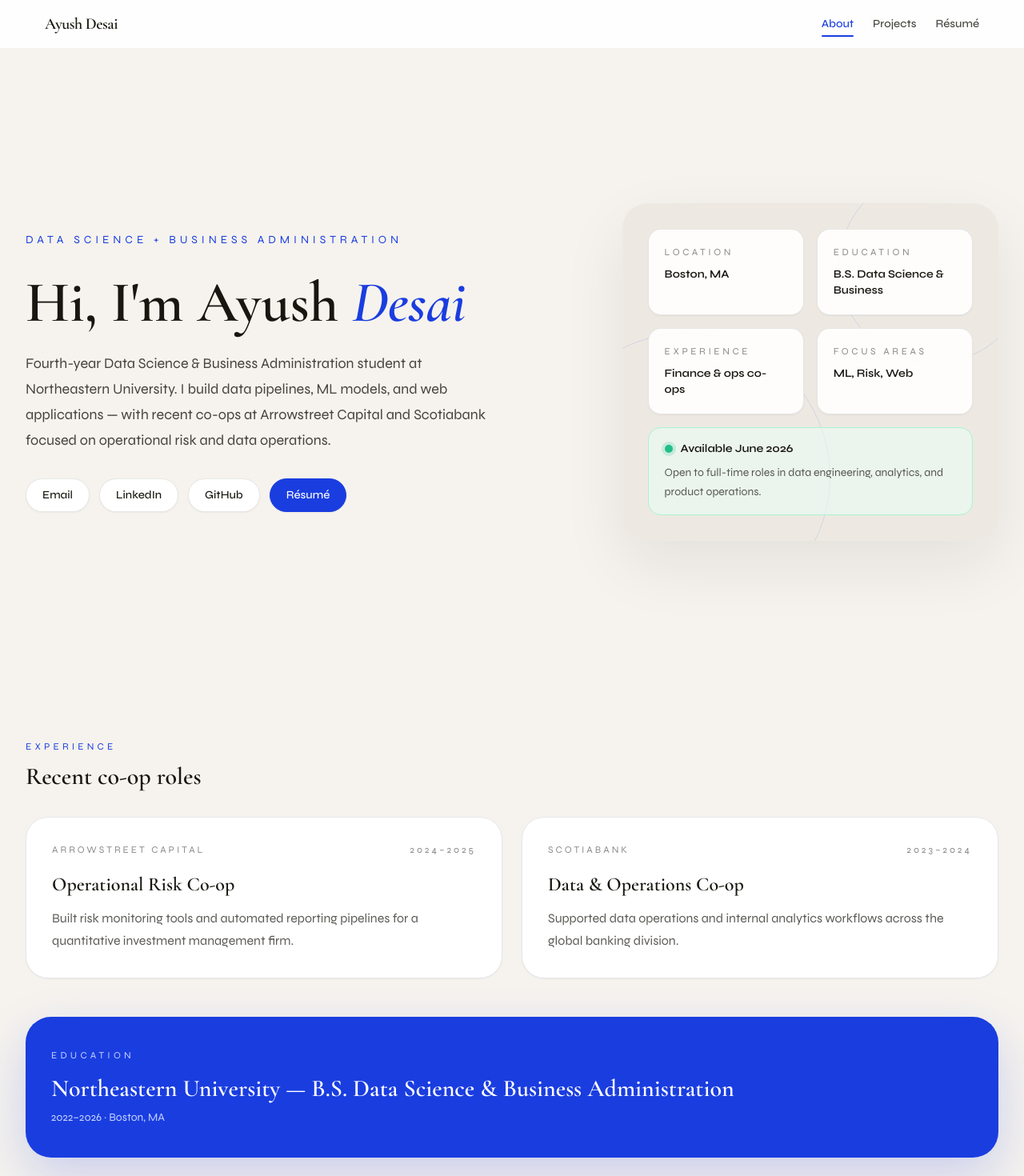
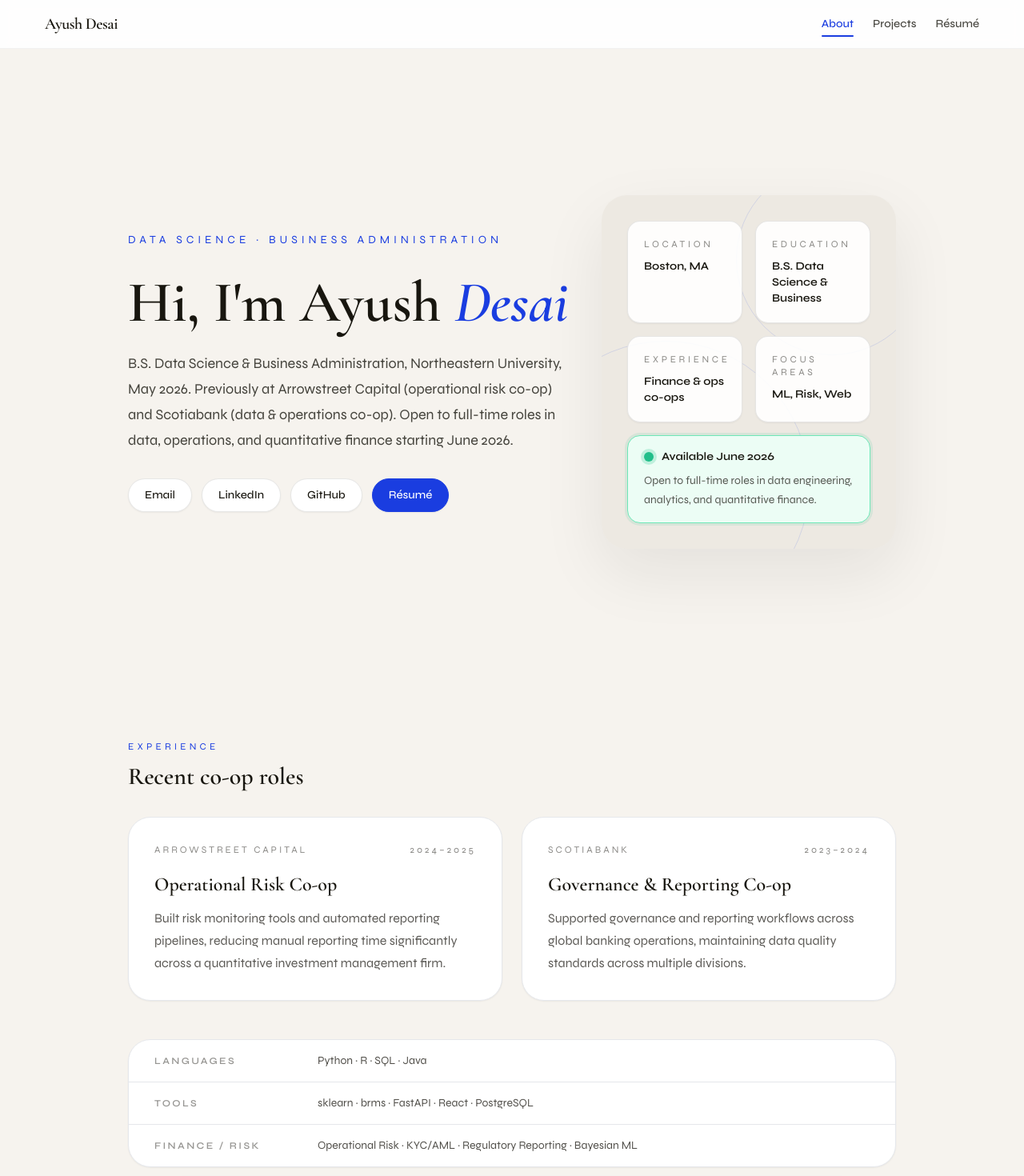
Before and after one commit to ayushadesai/Portfolio, a React (Vite) app: page / in a window 1280 px wide. Shown: the top 1470 px of the page at 80% size. Built offline with nearby package versions, Linux system fonts and the light colour scheme.

Commit message:
edits from claude lol

```diff
--- a/src/pages/About.tsx
+++ b/src/pages/About.tsx
@@ -1,12 +1,12 @@
 function About() {
   return (
-    <div className="mx-auto max-w-7xl px-6 pb-24 pt-10 lg:px-8">
+    <div className="mx-auto max-w-5xl px-6 pb-24 pt-10 lg:px-8">
       {/* Hero */}
       <section className="grid min-h-[calc(100vh-72px)] gap-10 lg:grid-cols-[1.2fr_0.8fr] lg:items-center">
         {/* Left */}
         <div className="space-y-8">
           <p className="text-sm uppercase tracking-[0.35em] text-[#1A3DE0]">
-            Data Science + Business Administration
+            Data Science · Business Administration
           </p>
           <div>
             <h1 className="font-display text-5xl font-semibold leading-tight text-[#18160F] sm:text-6xl lg:text-7xl">
@@ -14,10 +14,11 @@ function About() {
               <span className="italic text-[#1A3DE0]">Desai</span>
             </h1>
             <p className="mt-6 max-w-xl text-lg leading-8 text-[#18160F]/80">
-              Fourth-year Data Science &amp; Business Administration student at
-              Northeastern University. I build data pipelines, ML models, and
-              web applications — with recent co-ops at Arrowstreet Capital and
-              Scotiabank focused on operational risk and data operations.
+              B.S. Data Science &amp; Business Administration, Northeastern
+              University, May 2026. Previously at Arrowstreet Capital
+              (operational risk co-op) and Scotiabank (data &amp; operations
+              co-op). Open to full-time roles in data, operations, and
+              quantitative finance starting June 2026.
             </p>
           </div>
           <div className="flex flex-wrap gap-3">
@@ -77,14 +78,14 @@ function About() {
                 <p className="mt-2.5 text-sm font-semibold text-[#18160F]">ML, Risk, Web</p>
               </div>
             </div>
-            <div className="rounded-2xl border border-emerald-200 bg-emerald-50/60 px-5 py-4">
+            <div className="rounded-2xl border border-emerald-300 bg-emerald-50 px-5 py-4 shadow-[0_0_0_3px_rgba(16,185,129,0.10)]">
               <div className="flex items-center gap-2.5 text-sm font-semibold text-[#18160F]">
-                <span className="inline-block h-2.5 w-2.5 rounded-full bg-emerald-500 shadow-[0_0_0_4px_rgba(16,185,129,0.18)] animate-pulse" />
+                <span className="inline-block h-3 w-3 rounded-full bg-emerald-500 shadow-[0_0_0_4px_rgba(16,185,129,0.22)] animate-pulse" />
                 Available June 2026
               </div>
               <p className="mt-2 text-sm leading-6 text-[#18160F]/70">
                 Open to full-time roles in data engineering, analytics, and
-                product operations.
+                quantitative finance.
               </p>
             </div>
           </div>
@@ -109,8 +110,9 @@ function About() {
               Operational Risk Co-op
             </h3>
             <p className="mt-3 text-base leading-7 text-[#18160F]/70">
-              Built risk monitoring tools and automated reporting pipelines for
-              a quantitative investment management firm.
+              Built risk monitoring tools and automated reporting pipelines,
+              reducing manual reporting time significantly across a quantitative
+              investment management firm.
             </p>
           </article>
           <article className="rounded-[1.75rem] border border-[#18160F]/8 bg-white p-8 shadow-sm">
@@ -119,13 +121,32 @@ function About() {
               <span className="text-xs uppercase tracking-[0.25em] text-[#18160F]/50">2023–2024</span>
             </div>
             <h3 className="mt-5 font-display text-2xl font-semibold text-[#18160F]">
-              Data &amp; Operations Co-op
+              Governance &amp; Reporting Co-op
             </h3>
             <p className="mt-3 text-base leading-7 text-[#18160F]/70">
-              Supported data operations and internal analytics workflows across
-              the global banking division.
+              Supported governance and reporting workflows across global banking
+              operations, maintaining data quality standards across multiple
+              divisions.
             </p>
           </article>
+        </div>
+      </section>
+
+      {/* Skills */}
+      <section className="mt-12">
+        <div className="divide-y divide-[#18160F]/8 rounded-[1.75rem] border border-[#18160F]/8 bg-white shadow-sm overflow-hidden">
+          {[
+            { label: 'Languages', values: 'Python · R · SQL · Java' },
+            { label: 'Tools', values: 'sklearn · brms · FastAPI · React · PostgreSQL' },
+            { label: 'Finance / Risk', values: 'Operational Risk · KYC/AML · Regulatory Reporting · Bayesian ML' },
+          ].map((row) => (
+            <div key={row.label} className="grid grid-cols-[140px_1fr] gap-6 px-8 py-4 sm:grid-cols-[180px_1fr]">
+              <span className="text-xs font-semibold uppercase tracking-[0.2em] text-[#18160F]/45 self-center">
+                {row.label}
+              </span>
+              <span className="text-sm text-[#18160F]/75">{row.values}</span>
+            </div>
+          ))}
         </div>
       </section>
 
--- a/src/pages/Projects.tsx
+++ b/src/pages/Projects.tsx
@@ -119,7 +119,7 @@ function ProjectBlock({ project, isLast }: { project: Project; isLast: boolean }
   return (
     <>
       <div className="py-14 sm:py-16">
-        <div className="grid gap-12 lg:grid-cols-2 lg:gap-16">
+        <div className="grid gap-12 lg:grid-cols-2 lg:gap-0 lg:divide-x lg:divide-[#18160F]/8">
           {/* Left */}
           <div className="space-y-6">
             <div className="font-mono text-xs tracking-[0.3em] text-[#1A3DE0]/60">{project.num}</div>
@@ -156,7 +156,7 @@ function ProjectBlock({ project, isLast }: { project: Project; isLast: boolean }
           </div>
 
           {/* Right */}
-          <div>
+          <div className="lg:pl-16">
             <p className="mb-5 text-xs uppercase tracking-[0.3em] text-[#18160F]/40">
               How it was built
             </p>
@@ -166,7 +166,7 @@ function ProjectBlock({ project, isLast }: { project: Project; isLast: boolean }
                   <span className="font-mono text-xs text-[#1A3DE0]/50 mt-0.5 w-5 shrink-0">
                     {['i', 'ii', 'iii', 'iv', 'v'][i]}
                   </span>
-                  <p className="text-sm leading-6 text-[#18160F]/80">
+                  <p className="text-[0.9375rem] leading-6 text-[#18160F]/80">
                     <strong className="font-semibold text-[#18160F]">{step.title}. </strong>
                     {step.detail}
                   </p>
--- a/src/pages/Resume.tsx
+++ b/src/pages/Resume.tsx
@@ -41,6 +41,9 @@ function Resume() {
           </h1>
           <p className="mt-2 text-base text-[#18160F]/60">
             Data Science &amp; Operations · Boston, MA · desai.ayush@northeastern.edu
+          </p>
+          <p className="mt-1 text-sm text-[#1A3DE0]/70">
+            Actively seeking full-time opportunities · Available June 2026
           </p>
         </div>
         <a
@@ -101,11 +104,11 @@ function Resume() {
                   </h3>
                   <span className="font-mono text-xs text-[#18160F]/50">2023–2024</span>
                 </div>
-                <p className="mt-1 text-sm font-medium text-[#1A3DE0]">Data &amp; Operations Co-op</p>
+                <p className="mt-1 text-sm font-medium text-[#1A3DE0]">Governance &amp; Reporting Co-op</p>
                 <p className="mt-3 text-sm leading-6 text-[#18160F]/70">
-                  Supported data operations and analytics reporting across the global banking
-                  division. Automated manual processes and maintained data quality standards for
-                  enterprise-level datasets.
+                  Supported governance and reporting workflows across global banking operations.
+                  Automated manual processes and maintained data quality standards for
+                  enterprise-level datasets across multiple divisions.
                 </p>
               </div>
             </div>
@@ -164,6 +167,27 @@ function Resume() {
           </section>
         </main>
       </div>
+
+      {/* Contact strip */}
+      <div className="mt-20 border-t border-[#18160F]/8 pt-10 text-center">
+        <p className="text-sm font-medium text-[#18160F]/50 uppercase tracking-[0.3em] mb-4">Let's connect</p>
+        <div className="flex justify-center gap-6">
+          <a
+            href="mailto:desai.ayush@northeastern.edu"
+            className="rounded-full border border-[#18160F]/10 bg-white px-5 py-2.5 text-sm font-medium text-[#18160F] shadow-sm transition hover:bg-[#EDE9E2]"
+          >
+            desai.ayush@northeastern.edu
+          </a>
+          <a
+            href="https://linkedin.com/in/ayushdesai"
+            target="_blank"
+            rel="noreferrer"
+            className="rounded-full border border-[#18160F]/10 bg-white px-5 py-2.5 text-sm font-medium text-[#18160F] shadow-sm transition hover:bg-[#EDE9E2]"
+          >
+            LinkedIn
+          </a>
+        </div>
+      </div>
     </div>
   );
 }
```
Also changed, not shown: 1 other file (tests, documents, lock files or other folders).
